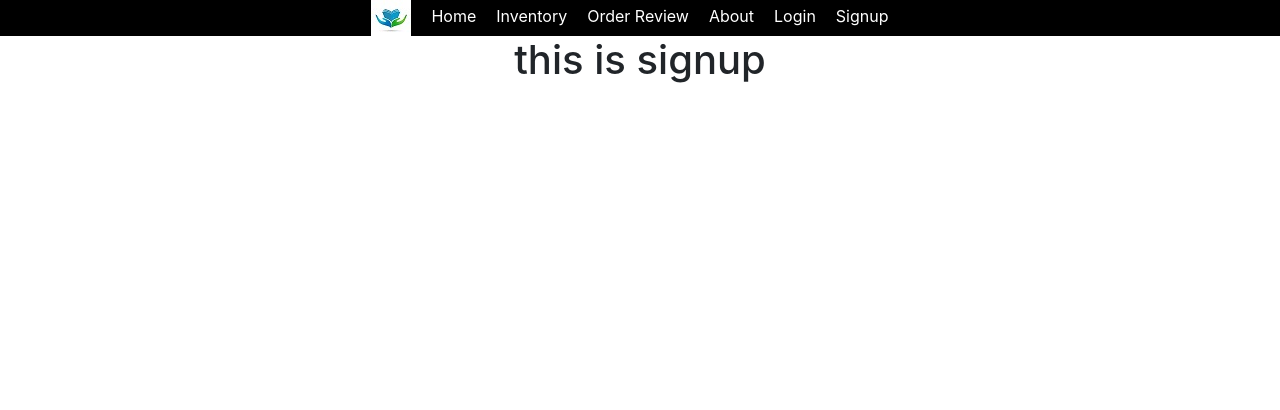
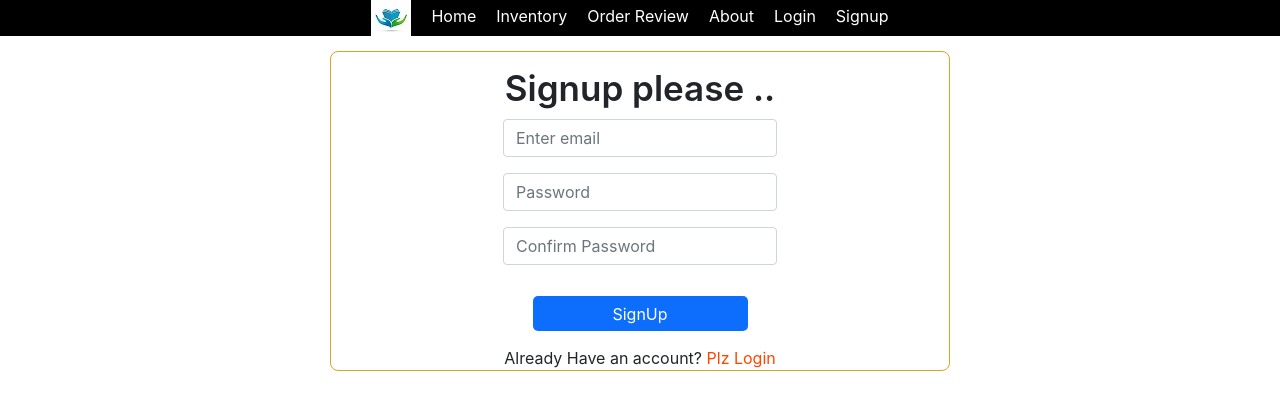
Before and after one commit to saifdesh/inventory, a React (Create React App) app: page /signup in a window 1280 px wide. Shown: the top 410 px of the page. Built offline with nearby package versions, Linux system fonts and the light colour scheme.

Commit message:
updated fire base

```diff
--- a/package.json
+++ b/package.json
@@ -11,6 +11,7 @@
     "react": "^18.1.0",
     "react-bootstrap": "^2.3.1",
     "react-dom": "^18.1.0",
+    "react-firebase-hooks": "^5.0.3",
     "react-router-dom": "^6.3.0",
     "react-scripts": "5.0.1",
     "web-vitals": "^2.1.4"
--- a/src/Pages/Inventory/Inventory.css
+++ b/src/Pages/Inventory/Inventory.css
@@ -11,7 +11,7 @@
     color: white;
 }
 
-.form-container {
+.container-form {
     width: 560px;
 }
 
--- a/src/Pages/Inventory/Inventory.js
+++ b/src/Pages/Inventory/Inventory.js
@@ -49,7 +49,7 @@ const Inventory = () => {
 
             <h4 className='form-title'>Product Inventory form</h4>
             <div className='container'>
-                <div className='form-container'>
+                <div className='container-form'>
                     <Form className='form text-center mb-3 mt-3' onSubmit={add} ref={formData}>
                         <Form.Group className="mb-3" controlId="formBasicProductName">
                             <Form.Label>Product Name</Form.Label>
--- a/src/Pages/Login/Login.css
+++ b/src/Pages/Login/Login.css
@@ -38,6 +38,7 @@
     border: none;
     margin-top: 15px;
     margin-bottom: 15px;
+    cursor: pointer;
 
 }
 
--- a/src/Pages/Login/Login.js
+++ b/src/Pages/Login/Login.js
@@ -32,31 +32,32 @@ const Login = () => {
                     <h4 className='form-title'>Login please ..</h4>
                     <Form>
                         <Form.Group className="mb-3" controlId="formBasicEmail">
-                            <Form.Label>Email address</Form.Label>
-                            <Form.Control className='input-group' type="email" placeholder="Enter email" />
+                            {/* <Form.Label>Email address</Form.Label> */}
+                            <Form.Control className='input-group' type="email" placeholder="Enter email" required />
 
                         </Form.Group>
 
                         <Form.Group className="mb-3" controlId="formBasicPassword">
-                            <Form.Label>Password</Form.Label>
-                            <Form.Control className='input-group' type="password" placeholder="Password" />
+                            {/* <Form.Label>Password</Form.Label> */}
+                            <Form.Control className='input-group' type="password" placeholder="Password" required />
                         </Form.Group>
 
                         <Button className='form-submit' variant="primary" type="submit">
                             Submit
                         </Button>
                     </Form>
-                    For New user ->> <Link className='form-link' to='/signup'>Plz create an account</Link>
+                    For New user <Link className='form-link' to='/signup'>Plz create an account</Link>
 
 
 
 
                 </div>
+                {/* <h1> OR</h1>
 
                 <div>
                     <Button className='form-submit' onClick={handleGoogleSignIn}>
                         <img src={img} /> Google sign in</Button>
-                </div>
+                </div> */}
 
             </div>
 
--- a/src/Pages/Signup/Signup.js
+++ b/src/Pages/Signup/Signup.js
@@ -1,10 +1,85 @@
-import React from 'react';
+import React, { useState } from 'react';
+import { Button, Form } from 'react-bootstrap';
+import { Link, useNavigate } from 'react-router-dom';
+import { useCreateUserWithEmailAndPassword } from 'react-firebase-hooks/auth';
+import auth from '../../firebase.init';
 
 const Signup = () => {
+
+    const [email, setEmail] = useState('');
+    const [password, setPassword] = useState('');
+    const [confirmPassword, setConfirmPassword] = useState('');
+    const [error, setError] = useState('');
+    const navigate = useNavigate();
+
+    const [createUserWithEmailAndPassword, user] = useCreateUserWithEmailAndPassword(auth)
+
+    const handleEmailBlur = event => {
+        setEmail(event.target.value);
+    }
+
+    const handlePasswordBlur = event => {
+        setPassword(event.target.value);
+    }
+
+    const handleConfirmPasswordBlur = event => {
+        setConfirmPassword(event.target.value);
+    }
+
+    if (user) {
+
+        navigate('/inventory')
+
+    }
+
+    const handleCreateuser = event => {
+        event.preventDefault();
+        if (password !== confirmPassword) {
+            setError('Your password did not match')
+            return
+        }
+
+        if (password.length < 6) {
+            setError('Password must be 6 characters or more');
+            return;
+        }
+        createUserWithEmailAndPassword(email, password)
+    }
+
     return (
-        <div>
+        <div className='form-container'>
+            <div >
+                <h4 className='form-title'>Signup please ..</h4>
+                <Form onSubmit={handleCreateuser}>
+                    <Form.Group className="mb-3" controlId="formBasicEmail">
+                        {/* <Form.Label>Email address</Form.Label> */}
+                        <Form.Control className='input-group' onBlur={handleEmailBlur} type="email" placeholder="Enter email" required />
 
-            <h1>this is signup</h1>
+                    </Form.Group>
+
+                    <Form.Group className="mb-3" controlId="formBasicPassword">
+                        {/* <Form.Label>Password</Form.Label> */}
+                        <Form.Control className='input-group' onBlur={handlePasswordBlur} type="password" placeholder="Password" required />
+                    </Form.Group>
+
+                    <Form.Group className="mb-3" controlId="formBasicPassword">
+                        {/* <Form.Label>Confirm Password</Form.Label> */}
+                        <Form.Control className='input-group' onBlur={handleConfirmPasswordBlur} type="password" placeholder="Confirm Password" required />
+                    </Form.Group>
+                    <p style={{ color: 'red' }}>{error}</p>
+
+                    <Button className='form-submit' variant="primary" type="Signup">
+                        SignUp
+                    </Button>
+                </Form>
+                Already Have an account?  <Link className='form-link' to='/login'>Plz Login</Link>
+
+
+
+
+            </div>
+
+
 
         </div>
     );
--- a/src/firebase.init.js
+++ b/src/firebase.init.js
@@ -1,19 +1,20 @@
 // Import the functions you need from the SDKs you need
 import { initializeApp } from "firebase/app";
+import { getAuth } from "firebase/auth";
 // TODO: Add SDKs for Firebase products that you want to use
 // https://firebase.google.com/docs/web/setup#available-libraries
 
 // Your web app's Firebase configuration
 const firebaseConfig = {
-    apiKey: "AIzaSyDSzW7CtXO_ZPty8xSqH3W0siGpsBLNGrc",
-    authDomain: "inventory-f2bb0.firebaseapp.com",
-    projectId: "inventory-f2bb0",
-    storageBucket: "inventory-f2bb0.appspot.com",
-    messagingSenderId: "746467382813",
-    appId: "1:746467382813:web:7f151fa4852efa6ba958f4"
+    apiKey: "AIzaSyAOVGClL_BmpWpAGmR5vKbN3g0oZsSXQ3o",
+    authDomain: "books-inventory-49d55.firebaseapp.com",
+    projectId: "books-inventory-49d55",
+    storageBucket: "books-inventory-49d55.appspot.com",
+    messagingSenderId: "207207697055",
+    appId: "1:207207697055:web:ef862f45fbf667f151b0aa"
 };
 
 // Initialize Firebase
 const app = initializeApp(firebaseConfig);
-
-export default app;
+const auth = getAuth(app);
+export default auth;
```
Also changed, not shown: firebase.json (added), 2 other files (tests, documents, lock files or other folders).
